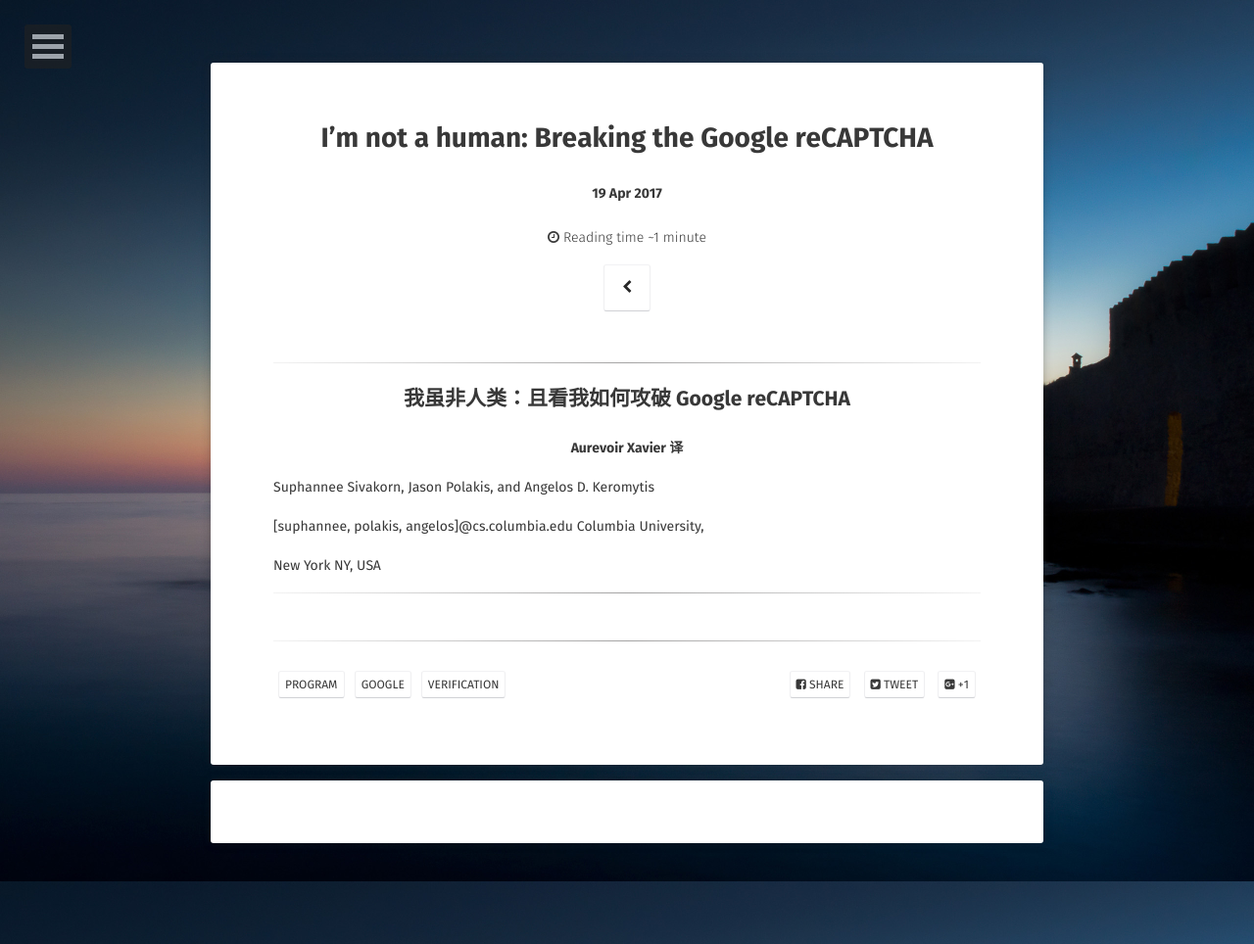
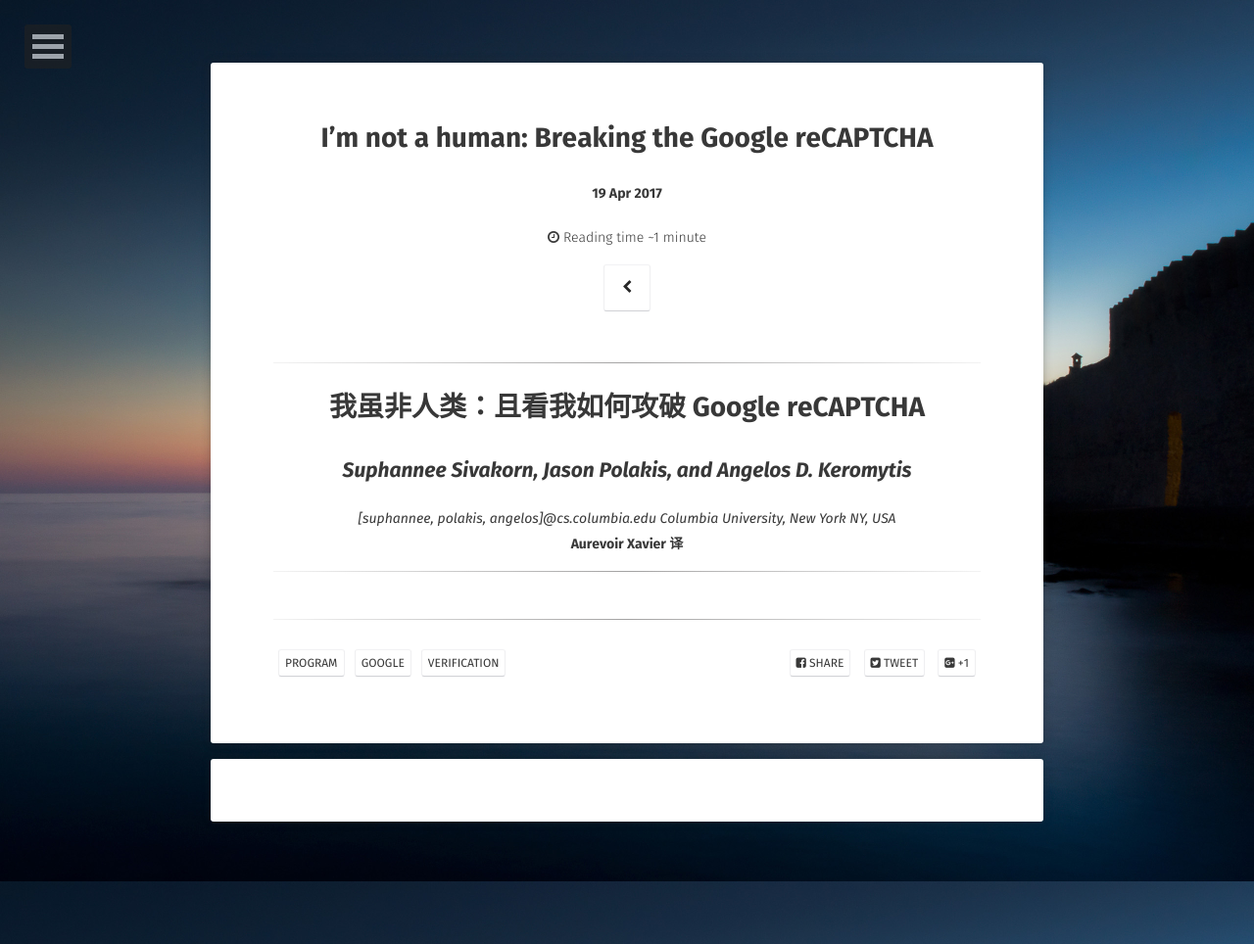
Before and after one commit to AurevoirXavier/deprecated-AurevoirXavier.github.io, a Jekyll site: the page built from _posts/2017-4-19-reCAPTCHA.md, in a window 1280 px wide. Shown: the whole page at 98% size. Built offline with Jekyll 4.4.1, drawn with Linux system fonts in a browser that asks for light colours; some web fonts are replaced; comment, search, counter and statistics services are not loaded.

Commit message:
13:26/04/20/2017

```diff
--- a/_posts/2017-4-19-reCAPTCHA.md
+++ b/_posts/2017-4-19-reCAPTCHA.md
@@ -9,14 +9,12 @@
 
 ---
 
-<center><h2 style="">我虽非人类：且看我如何攻破 Google reCAPTCHA</h2></center>
+<center><h1 style="">我虽非人类：且看我如何攻破 Google reCAPTCHA</h1></center>
+
+<center><h2><i>Suphannee Sivakorn, Jason Polakis, and Angelos D. Keromytis</i></h2></center>
+
+<center><i>[suphannee, polakis, angelos]@cs.columbia.edu Columbia University, New York NY, USA</i></center>
 
 <center><strong>Aurevoir Xavier 译</strong></center>
 
-Suphannee Sivakorn, Jason Polakis, and Angelos D. Keromytis
-
-[suphannee, polakis, angelos]@cs.columbia.edu Columbia University,
-
-New York NY, USA
-
 ---
```
